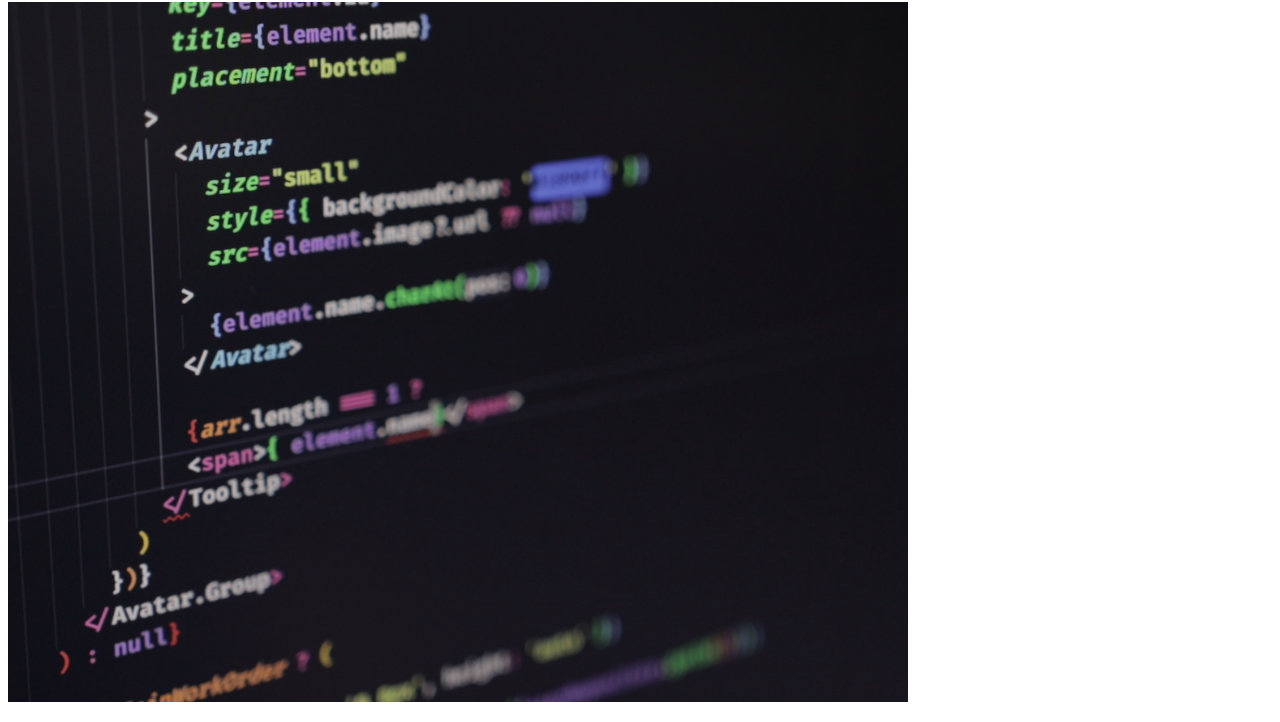
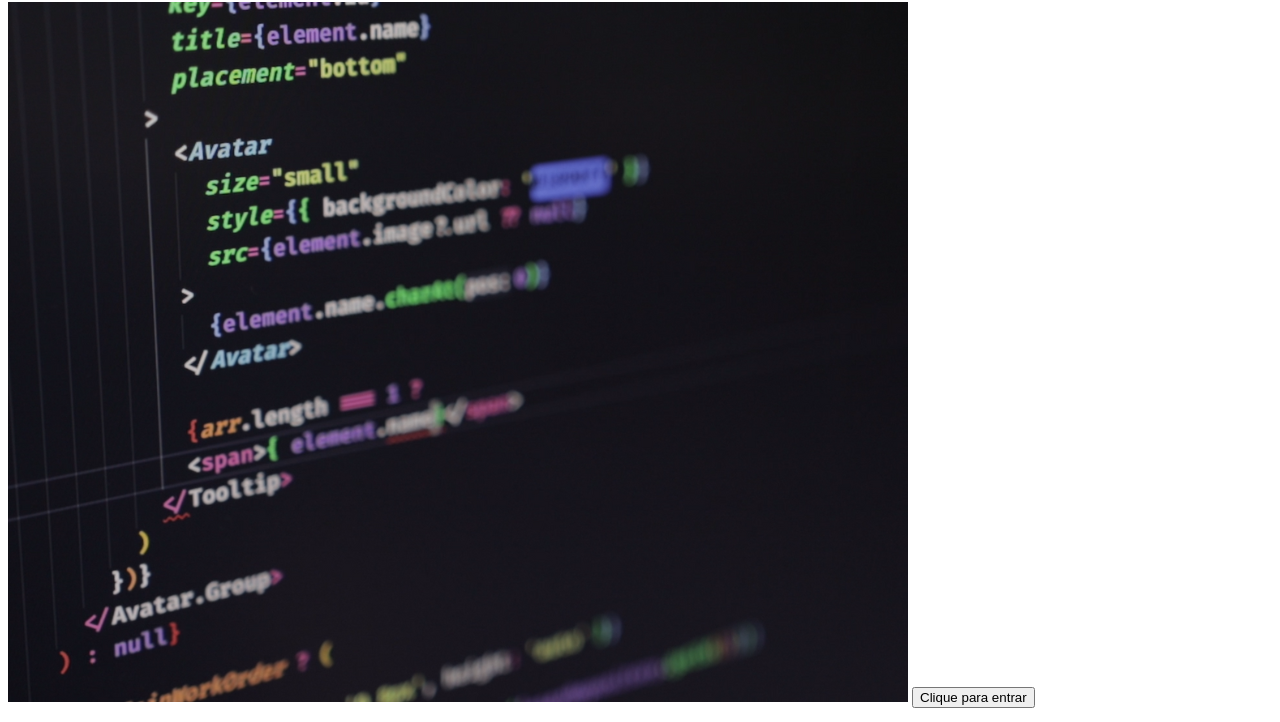
Before and after one commit to kaiodegras/atividade-brachs, a plain HTML site: page index.html in a window 1280 px wide. Shown: the part 78-800 px from the top of the page. Drawn offline with Linux system fonts and the light colour scheme.

Commit message:
update
adicionei um botão

```diff
--- a/index.html
+++ b/index.html
@@ -8,5 +8,6 @@
 <body>
     <h1>Atividade branch</h1>
     <img src="img/img ti.png" alt="...">
+    <button onclick="botao">Clique para entrar</button>
 </body>
 </html>
```
